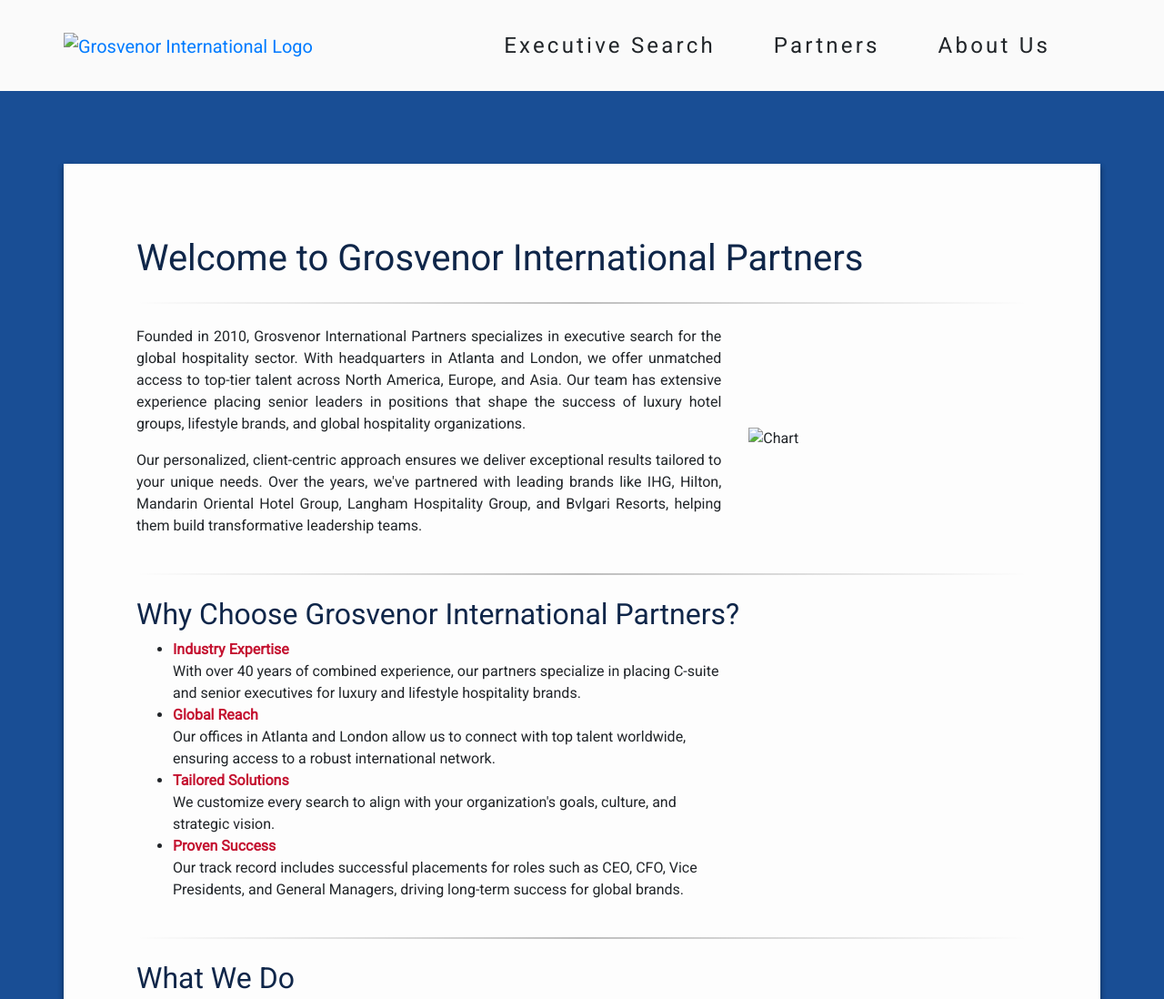
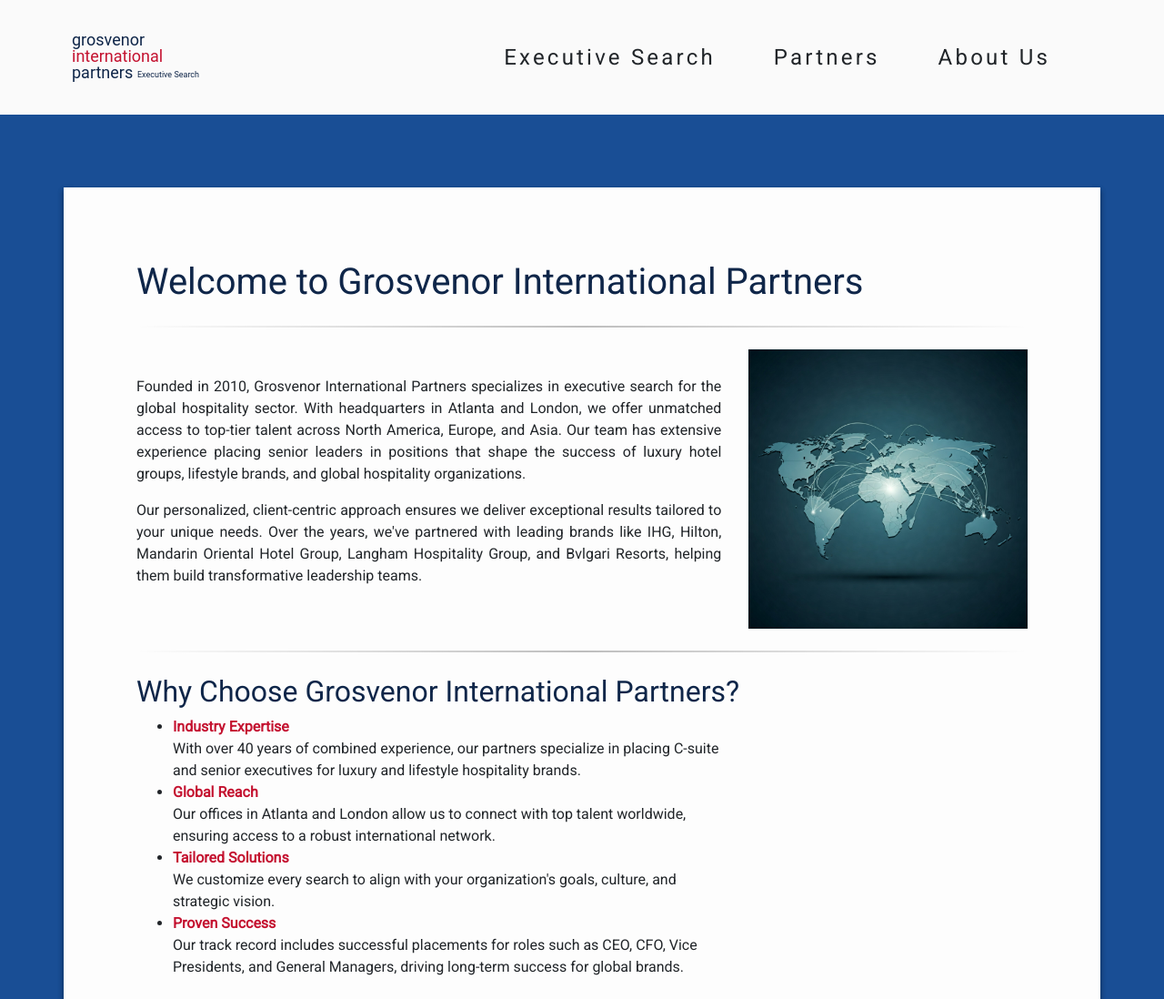
Before and after one commit to GarrettManley/Grosvenor-International-Partners, a website: page public/index.html in a window 1280 px wide. Shown: the top 1098 px of the page at 91% size. Drawn offline with nearby package versions, Linux system fonts and the light colour scheme; the site is published under a folder, as on GitHub Pages, so addresses that start at the root find nothing; a web font is replaced by a local one.

Commit message:
Add Firebase rewrites for single-page application routing and update asset paths in index.html

```diff
--- a/public/index.html
+++ b/public/index.html
@@ -22,7 +22,7 @@
 			<div class="container no-padding-left">
 				<a class="navbar-brand" href="#">
 					<img
-						src="/assets/GIP_logo.svg"
+						src="./assets/GIP_logo.svg"
 						alt="Grosvenor International Logo"
 					/>
 				</a>
@@ -82,7 +82,7 @@
 							</div>
 						</div>
 						<div class="col-lg-4 d-none d-lg-block">
-							<img class="img-fluid" src="/assets/chart.jpg" alt="Chart" />
+							<img class="img-fluid" src="./assets/chart.jpg" alt="Chart" />
 						</div>
 					</div>
 					<div class="col-12">
@@ -295,7 +295,7 @@
 						<div class="col-lg-4 d-none d-lg-block">
 							<img
 								class="img-fluid"
-								src="/assets/globe.jpg"
+								src="./assets/globe.jpg"
 								alt="Map"
 							/>
 						</div>
```
Also changed, not shown: firebase.json, public/assets/GIP_logo.png (renamed from assets/GIP_logo.png), public/assets/GIP_logo.svg (renamed from assets/GIP_logo.svg), public/assets/chart.jpg (renamed from assets/chart.jpg), public/assets/globe.jpg (renamed from assets/globe.jpg).
